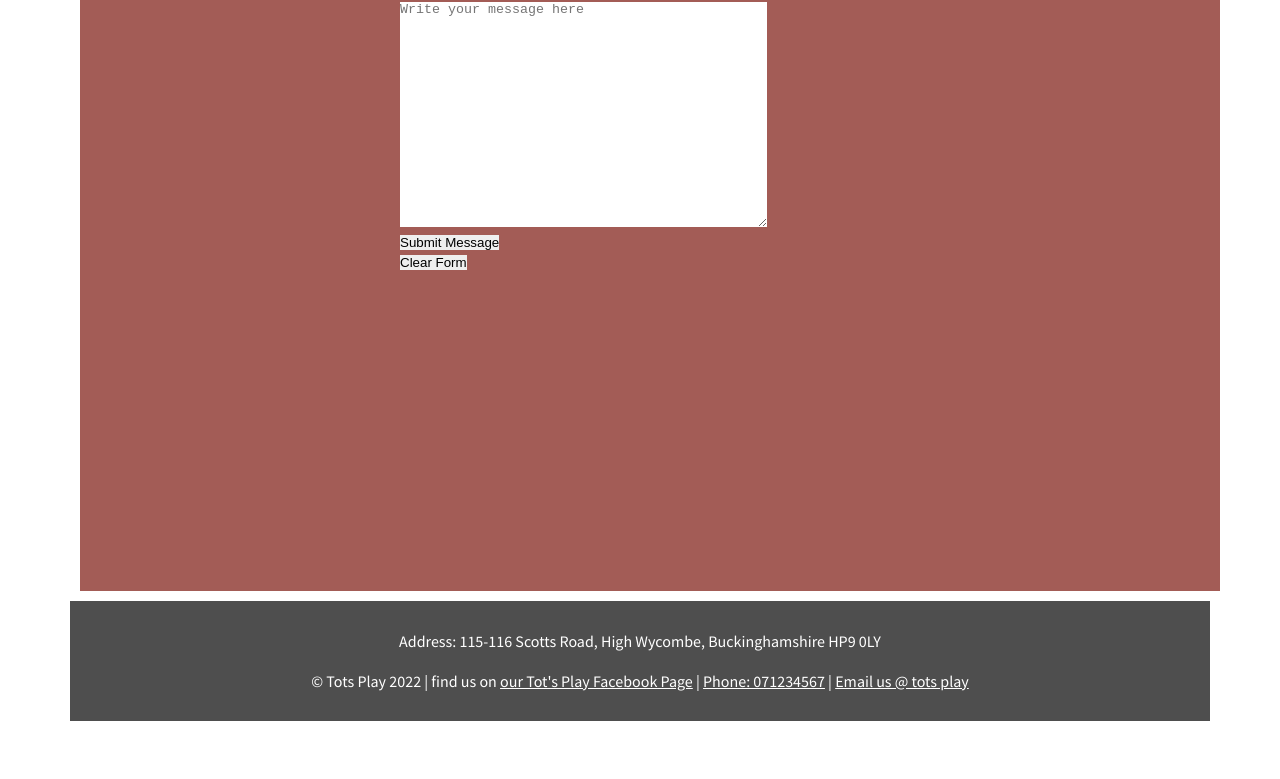
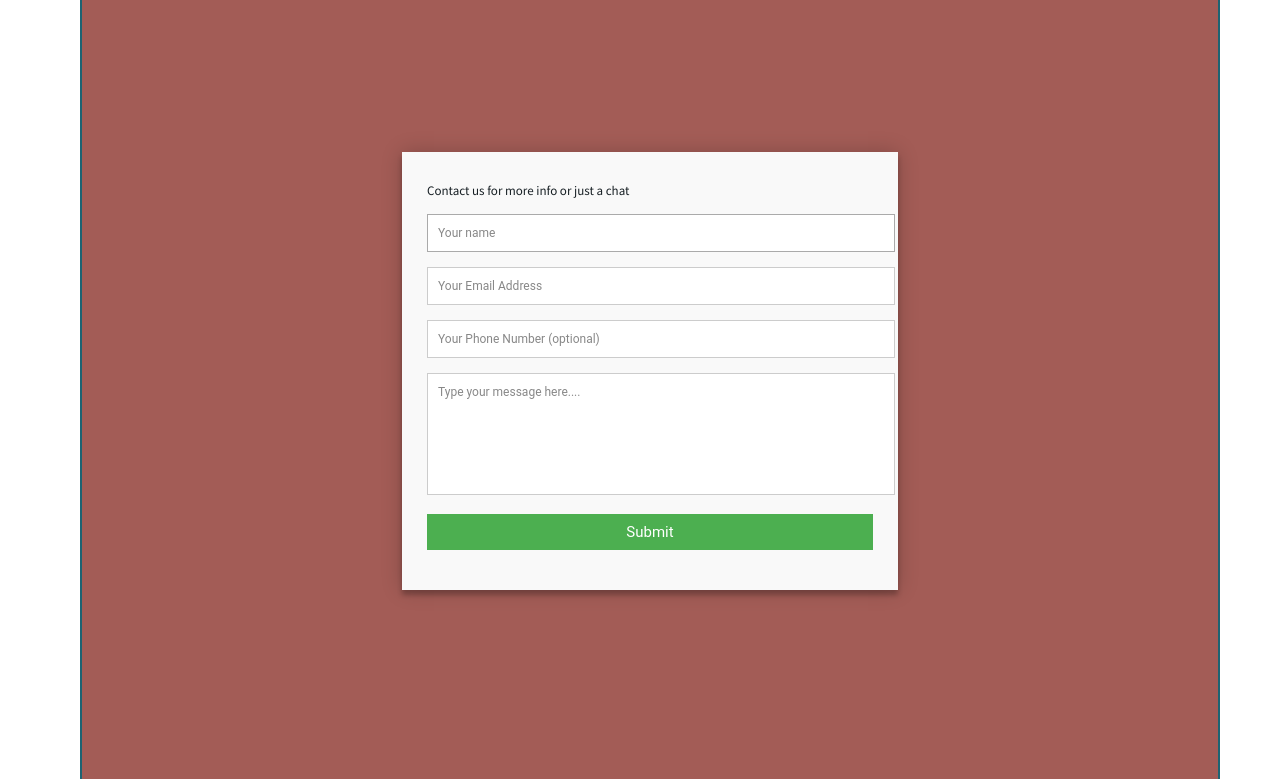
Before and after one commit to JessMair/Tots-Play, a plain HTML site: page contact.html in a window 1280 px wide. Shown: the part 120-899 px from the top of the page. Before the commit the page ends 841 px from the top, so only its background shows below. Drawn offline with Linux system fonts and the light colour scheme.

Commit message:
Updated code for the form on contact us page and the styling that corresponds

```diff
--- a/assets/css/style.css
+++ b/assets/css/style.css
@@ -157,28 +157,120 @@ background-color: #fdff33;
     grid-template-columns: 1fr;
   }
 }
-
 /* gallery */
-
 #photos {
   clear: both;
   line-height: 0;
   column-count: 2;
   column-gap: 2px;
 }
-
 #photos > img {
   width: 100%;
 }
-
 #form {
   width: 100%;
   padding: 20rem;
   padding-top: 10px;
   margin: 10px;
-  border-radius; 4px;
-  border; 2px solid #1D6372;
+  border-radius: 4px;
+  border: 2px solid #1D6372;
   background-color: rgb(140,52, 44, 0.8);
   box-sizing: border-box;
-
+  display: inline-block;
+  object-fit: cover;
 }
+#contact input[type="text"],
+#contact input[type="email"],
+#contact input[type="tel"],
+#contact input[type="url"],
+#contact textarea,
+#contact button[type="submit"] {
+  font: 400 12px/16px "Roboto", Helvetica, Arial, sans-serif;
+}
+#contact {
+  background: #F9F9F9;
+  padding: 25px;
+  margin: 150px 0;
+  box-shadow: 0 0 20px 0 rgba(0, 0, 0, 0.2), 0 5px 5px 0 rgba(0, 0, 0, 0.24);
+}
+#contact h3 {
+  display: block;
+  font-size: 30px;
+  font-weight: 300;
+  margin-bottom: 10px;
+}
+#contact h4 {
+  margin: 5px 0 15px;
+  display: block;
+  font-size: 13px;
+  font-weight: 400;
+}
+fieldset {
+  border: medium none !important;
+  margin: 0 0 10px;
+  min-width: 100%;
+  padding: 0;
+  width: 100%;
+}
+#contact input[type="text"],
+#contact input[type="email"],
+#contact input[type="tel"],
+#contact input[type="url"],
+#contact textarea {
+  width: 100%;
+  border: 1px solid #ccc;
+  background: #FFF;
+  margin: 0 0 5px;
+  padding: 10px;
+}
+#contact input[type="text"]:hover,
+#contact input[type="email"]:hover,
+#contact input[type="tel"]:hover,
+#contact input[type="url"]:hover,
+#contact textarea:hover {
+  -webkit-transition: border-color 0.3s ease-in-out;
+  -moz-transition: border-color 0.3s ease-in-out;
+  transition: border-color 0.3s ease-in-out;
+  border: 1px solid #aaa;
+}
+#contact textarea {
+  height: 100px;
+  max-width: 100%;
+  resize: none;
+}
+#contact button[type="submit"] {
+  cursor: pointer;
+  width: 100%;
+  border: none;
+  background: #4CAF50;
+  color: #FFF;
+  margin: 0 0 5px;
+  padding: 10px;
+  font-size: 15px;
+}
+#contact button[type="submit"]:hover {
+  background: #43A047;
+  -webkit-transition: background 0.3s ease-in-out;
+  -moz-transition: background 0.3s ease-in-out;
+  transition: background-color 0.3s ease-in-out;
+}
+#contact button[type="submit"]:active {
+  box-shadow: inset 0 1px 3px rgba(0, 0, 0, 0.5);
+}
+#contact input:focus,
+#contact textarea:focus {
+  outline: 0;
+  border: 1px solid #aaa;
+}
+::-webkit-input-placeholder {
+  color: #888;
+}
+:-moz-placeholder {
+  color: #888;
+}
+::-moz-placeholder {
+  color: #888;
+}
+:-ms-input-placeholder {
+  color: #888;
+}
--- a/contact.html
+++ b/contact.html
@@ -26,28 +26,26 @@
             </ul>
         </nav>
     </header>
-
     <section id="form">
-        <form>
-            <form method="POST" action="https://formdump.codeinstitute.net/">
-                <h2>Get In Touch</h2>
-
-            <textarea name="name" id="Name" placeholder="Name" rows="2" cols="44"></textarea>
-            <br>
-            <textarea name="email" id="email" placeholder="Email" rows="2" cols="44"></textarea>
-            <br>
-            <textarea name="message" id="Message" placeholder="Write your message here" rows="15" cols="44"></textarea>
-            <br>
-            <input type="submit" value="Submit Message">
-            <br>
-            <input type="reset" value="Clear Form">
-
-
-
-
-
+      <form id="contact" action="" method="post">
+        <h4>Contact us for more info or just a chat</h4>
+        <fieldset>
+          <input placeholder="Your name" type="text" tabindex="1" required autofocus>
+        </fieldset>
+        <fieldset>
+          <input placeholder="Your Email Address" type="email" tabindex="2" required>
+        </fieldset>
+        <fieldset>
+          <input placeholder="Your Phone Number (optional)" type="tel" tabindex="3" required>
+        </fieldset>
+        <fieldset>
+          <textarea placeholder="Type your message here...." tabindex="5" required></textarea>
+        </fieldset>
+        <fieldset>
+          <button name="submit" type="submit" id="contact-submit" data-submit="...Sending">Submit</button>
+        </fieldset>
+      </form>
     </section>
-
     <footer class="footer">
         <p>Address: 115-116 Scotts Road, High Wycombe, Buckinghamshire HP9 0LY</p>
             <br>
@@ -57,11 +55,8 @@
        | <a href="mailto:admin@totspplay.com">Email us @ tots play</a></p>
 
     </footer>
-
     <!--font awesome script-->
-
     <script src="https://kit.fontawesome.com/57c95e8d45.js" crossorigin="anonymous"></script>
-
   </div>
 </body>
 </html>
```
Also changed, not shown: 1 other file.
